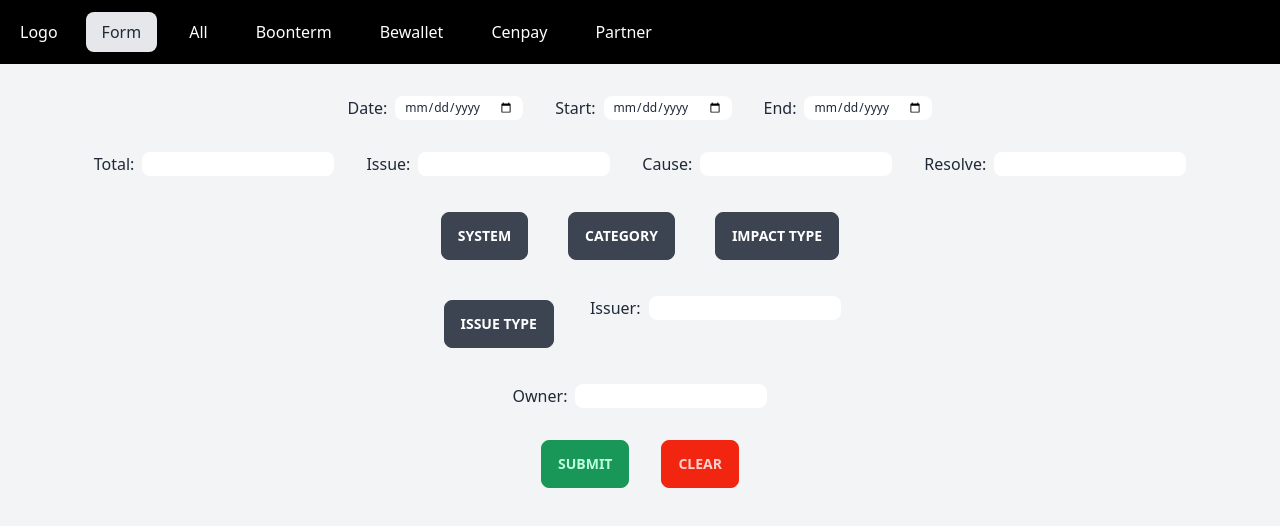
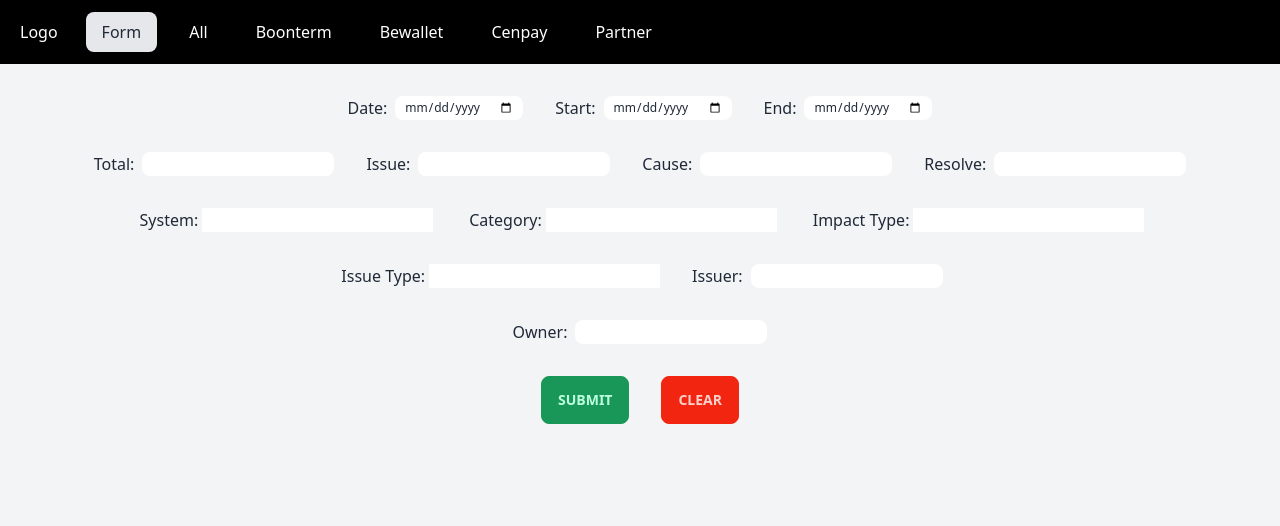
Before and after one commit to nikitathomas342/it-operation-frontend, a React (Create React App) app: page /form in a window 1280 px wide. Shown: the top 526 px of the page. Built offline with nearby package versions, Linux system fonts and the light colour scheme; what @rvxlab/tailwind-plugin-ios-full-height would draw is missing.

Commit message:
finish form

```diff
--- a/package.json
+++ b/package.json
@@ -16,6 +16,7 @@
     "daisyui": "^2.51.5",
     "react": "^18.2.0",
     "react-dom": "^18.2.0",
+    "react-hook-form": "^7.43.9",
     "react-router-dom": "^6.10.0",
     "react-scripts": "5.0.1",
     "tailwindcss": "^3.3.0",
--- a/src/components/CreateTransactionForm.tsx
+++ b/src/components/CreateTransactionForm.tsx
@@ -1,35 +1,34 @@
+import { useForm } from "react-hook-form";
 import { formInputs } from "../config";
-import { useRenderForm } from "../hooks/renderForm";
+import { useRenderForm } from "../hooks";
 import { FormControl } from "./composite/FormControl";
 
 export const CreateTransactionForm = () => {
   const { renderer } = useRenderForm();
+  const { setValue, register, watch, handleSubmit, reset } = useForm();
+
   const submit = (d: any) => {
     console.log({ d });
   };
-
-  // const clearForm = () =>
-  // formInputs
-  //   .flat()
-  //   .forEach(
-  //     ({ name }) =>
-  //       ((document.getElementsByName(name)[0] as HTMLInputElement).value = "")
-  //   );
 
   return (
     <div className="w-screen h-screen bg-gray-100">
       <form
         className="flex flex-col justify-center items-center w-full space-y-8 pt-8"
-        onSubmit={submit}
+        onSubmit={handleSubmit(submit)}
       >
         {formInputs.map((row) => (
-          <FormControl>{row.map(renderer)}</FormControl>
+          <FormControl>
+            {row.map(renderer(register, setValue, watch))}
+          </FormControl>
         ))}
         <div className="flex flex-row justify-around space-x-8">
           <button type="submit" className="btn btn-success">
             Submit
           </button>
-          <button className="btn btn-error">Clear</button>
+          <button className="btn btn-error" onClick={reset}>
+            Clear
+          </button>
         </div>
       </form>
     </div>
--- a/src/components/composite/DatePicker.tsx
+++ b/src/components/composite/DatePicker.tsx
@@ -1,11 +1,22 @@
 interface DatePickerProps {
   name: string;
   label: string;
+  register: any;
 }
 
-export const DatePicker: React.FC<DatePickerProps> = ({ name, label }) => (
+export const DatePicker: React.FC<DatePickerProps> = ({
+  name,
+  label,
+  register,
+}) => (
   <div className="flex flex-row space-x-2">
     <label htmlFor={name}>{label}:</label>
-    <input id={name} name={name} type="date" className="input input-xs" />
+    <input
+      id={name}
+      name={name}
+      type="date"
+      className="input input-xs"
+      {...register}
+    />
   </div>
 );
--- a/src/components/composite/Dropdown.tsx
+++ b/src/components/composite/Dropdown.tsx
@@ -1,29 +1,49 @@
+import { useRef, useState } from "react";
 import { DropdownOption } from "../../types";
+import { useOnClickOutside } from "../../hooks";
 
 interface DropdownProps {
   options: DropdownOption[];
   label: string;
   name: string;
+  setValue: any;
+  watch: any;
 }
 
-export const Dropdown: React.FC<DropdownProps> = ({ options, label, name }) => (
-  <div className="dropdown">
-    <label tabIndex={0} className="btn m-1">
-      {label}
-    </label>
-    <ul
-      tabIndex={0}
-      className="dropdown-content menu p-2 shadow bg-base-100 rounded-box w-52"
-    >
-      {options.map(({ label }) => (
+export const Dropdown: React.FC<DropdownProps> = ({
+  options,
+  label,
+  name,
+  setValue,
+  watch,
+}) => {
+  const [show, setShow] = useState(false);
+  const dropdownRef = useRef<HTMLDivElement>(null);
+
+  useOnClickOutside(dropdownRef, () => setShow(false));
+
+  return (
+    <div className="flex flex-row">
+      <p className="mx-1">{label}:</p>
+      <div className="dropdown" ref={dropdownRef}>
+        <input onClick={() => setShow((v) => !v)} value={watch(name)?.label} />
+        {show && (
+          <ul className="menu p-2 shadow bg-base-100 rounded-box w-52 absolute z-50">
+            {options.map((option) => (
               <li
+                className="p-1"
                 onClick={() => {
-            console.log({ name });
+                  console.log({ option });
+                  setShow(false);
+                  setValue(name, option);
                 }}
               >
-          {label}
+                {option.label}
               </li>
             ))}
           </ul>
+        )}
+      </div>
     </div>
   );
+};
--- a/src/components/composite/Input.tsx
+++ b/src/components/composite/Input.tsx
@@ -2,10 +2,11 @@ interface InputProps {
   name: string;
   label: string;
   disabled: boolean;
+  register: any;
 }
-export const Input: React.FC<InputProps> = ({ name, label }) => (
+export const Input: React.FC<InputProps> = ({ name, label, register }) => (
   <div className="flex flex-row space-x-2">
     <label htmlFor={name}>{label}:</label>
-    <input id={name} name={name} className="input input-xs" />
+    <input id={name} name={name} className="input input-xs" {...register} />
   </div>
 );
--- /dev/null
+++ b/src/hooks/clickOutside.tsx
@@ -0,0 +1,16 @@
+import { useEffect } from "react";
+
+export function useOnClickOutside(ref: any, callback: any) {
+  useEffect(() => {
+    const listener = (event: any) => {
+      if (!ref.current || ref.current.contains(event.target)) return;
+      callback(event);
+    };
+    document.addEventListener("mousedown", listener);
+    document.addEventListener("touchstart", listener);
+    return () => {
+      document.removeEventListener("mousedown", listener);
+      document.removeEventListener("touchstart", listener);
+    };
+  }, [ref, callback]);
+}
--- /dev/null
+++ b/src/hooks/index.ts
@@ -0,0 +1,2 @@
+export * from "./clickOutside";
+export * from "./renderForm";
--- a/src/hooks/renderForm.tsx
+++ b/src/hooks/renderForm.tsx
@@ -6,13 +6,31 @@ import { FormType } from "../types";
 
 export const useRenderForm = () => {
   const renderer = useCallback(
+    (register: any, setValue: any, watch: any) =>
       ({ name, label, type, options, disabled }: any) => {
         if (type === FormType.TEXT)
-        return <Input name={name} label={label} disabled={disabled} />;
+          return (
+            <Input
+              name={name}
+              label={label}
+              disabled={disabled}
+              register={register(name)}
+            />
+          );
         if (type === FormType.DATE)
-        return <DatePicker name={name} label={label} />;
+          return (
+            <DatePicker name={name} label={label} register={register(name)} />
+          );
         if (type === FormType.DROPDOWN)
-        return <Dropdown options={options} name={name} label={label} />;
+          return (
+            <Dropdown
+              options={options}
+              name={name}
+              label={label}
+              setValue={setValue}
+              watch={watch}
+            />
+          );
         return null;
       },
     []
```
Also changed, not shown: 1 other file (tests, documents, lock files or other folders). Lines whose indentation alone changed are shown as unchanged.
